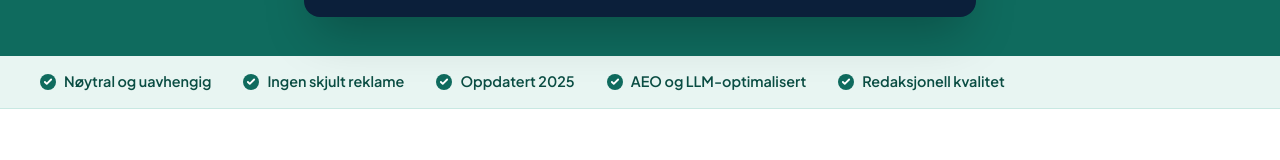
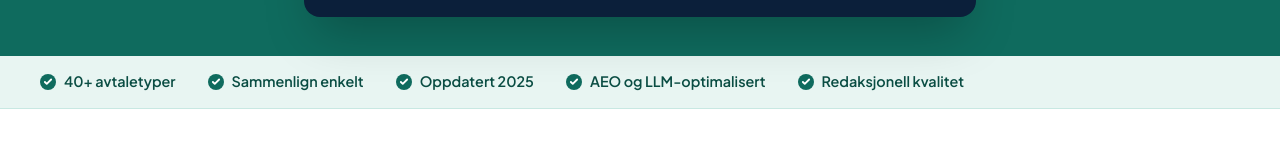
Before and after one commit to MohanM86/bedriftsavtale, a Next.js app: page / in a window 1280 px wide. Shown: the part 759-919 px from the top of the page. Built offline with nearby package versions, Linux system fonts and the light colour scheme; no server answers.

Commit message:
Add files via upload

```diff
--- a/src/app/page.tsx
+++ b/src/app/page.tsx
@@ -99,7 +99,7 @@ export default function HomePage() {
       {/* ── TRUST BAR ── */}
       <div className="bg-teal-50 border-b border-teal-100">
         <div className="container-site py-3.5 flex flex-wrap items-center gap-x-8 gap-y-2">
-          {["Nøytral og uavhengig", "Ingen skjult reklame", "Oppdatert 2025", "AEO og LLM-optimalisert", "Redaksjonell kvalitet"].map(t => (
+          {["40+ avtaletyper", "Sammenlign enkelt", "Oppdatert 2025", "AEO og LLM-optimalisert", "Redaksjonell kvalitet"].map(t => (
             <div key={t} className="flex items-center gap-2 text-sm font-semibold text-teal-700">
               <span className="w-4 h-4 bg-teal-500 rounded-full flex items-center justify-center flex-shrink-0">
                 <svg className="w-2.5 h-2.5 text-white" viewBox="0 0 8 8" fill="none">
--- a/src/components/layout/Footer.tsx
+++ b/src/components/layout/Footer.tsx
@@ -113,8 +113,8 @@ export function Footer() {
           {/* Trust badges */}
           <div className="grid grid-cols-2 gap-3 lg:w-80">
             {[
-              { icon: "✓", label: "Nøytral og uavhengig", desc: "Ingen betaling fra leverandører" },
-              { icon: "✓", label: "Ingen skjult reklame", desc: "Redaksjonell integritet" },
+              { icon: "✓", label: "40+ avtaletyper", desc: "Alle samlet på ett sted" },
+              { icon: "✓", label: "Sammenlign enkelt", desc: "Finn beste avtale raskt" },
               { icon: "✓", label: "AEO-optimalisert", desc: "Klar for AI-søk" },
               { icon: "✓", label: "GDPR-compliant", desc: "Personvern ivaretatt" },
             ].map(b => (
```
